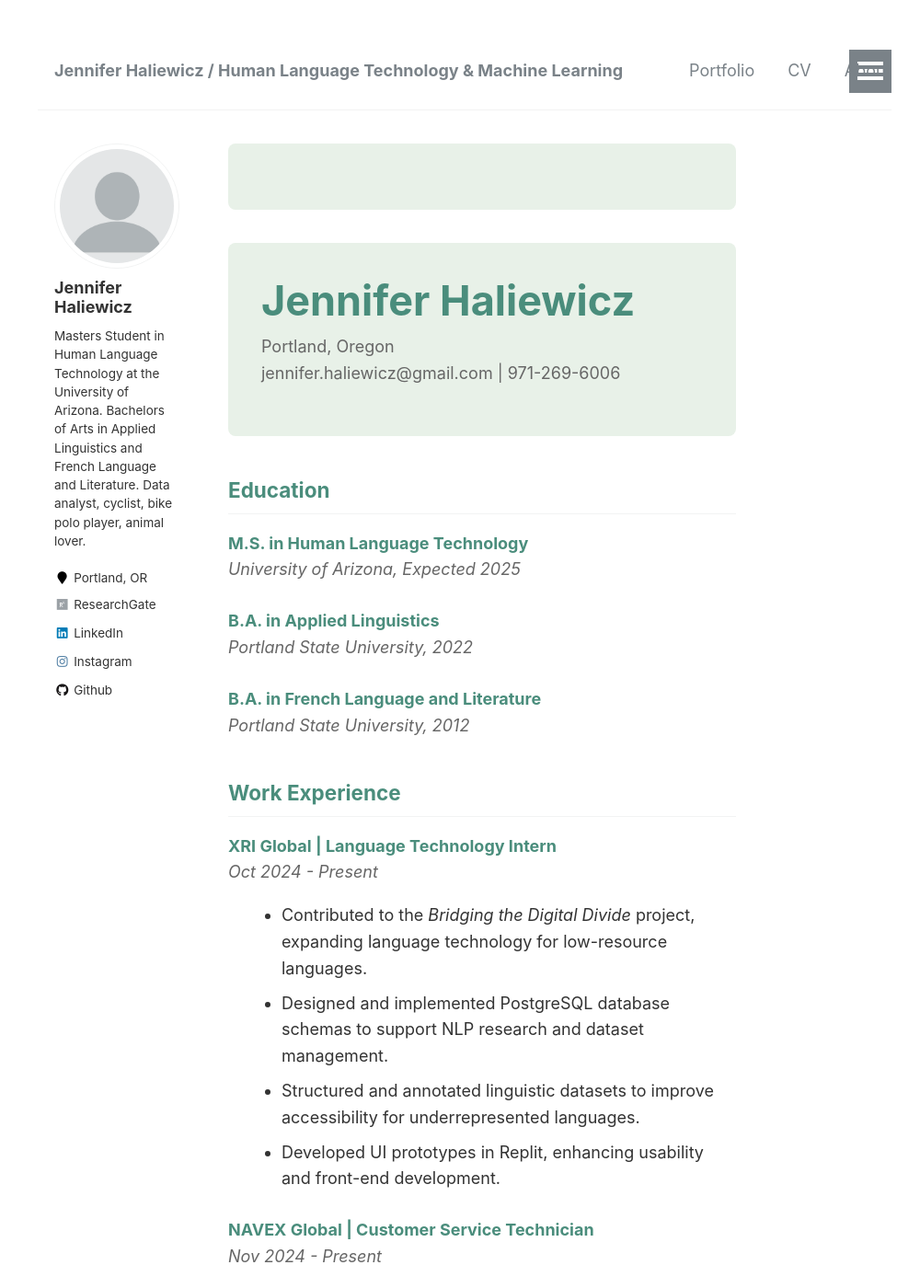
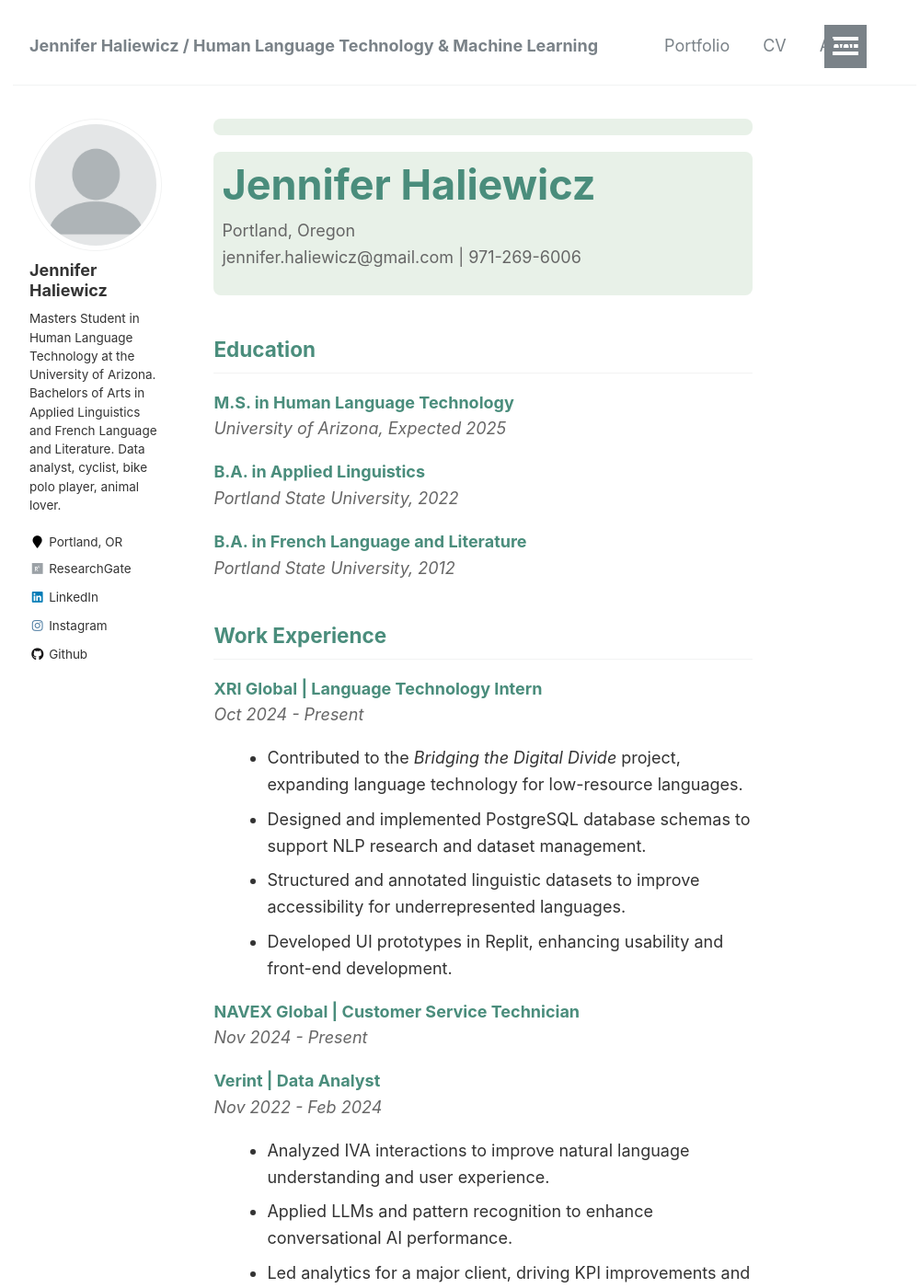
Before and after one commit to rofljen/HLTProfessionalSite, a Jekyll site: the page built from _pages/cv.html, in a window 1280 px wide and 1400 px high. Shown: the whole window at 92% size, without its empty margins (135-1135 px from the left). Built offline with Jekyll 4.4.1, drawn with Linux system fonts in a browser that asks for light colours.

Commit message:
Update cv.html

```diff
--- a/_pages/cv.html
+++ b/_pages/cv.html
@@ -25,14 +25,14 @@
             color: var(--text-dark);
             max-width: 1000px;
             margin: 0 auto;
-            padding: 2rem;
+            padding: 0.5rem;
         }
 
         header {
             background: var(--mint-green);
-            padding: 2rem;
+            padding: 0.5rem;
             border-radius: 8px;
-            margin-bottom: 2rem;
+            margin-bottom: 1rem;
         }
 
         h1 {
@@ -58,7 +58,7 @@
         }
 
         .experience-item, .education-item {
-            margin-bottom: 1.5rem;
+            margin-bottom: 1rem;
         }
 
         .company-name, .degree {
```
